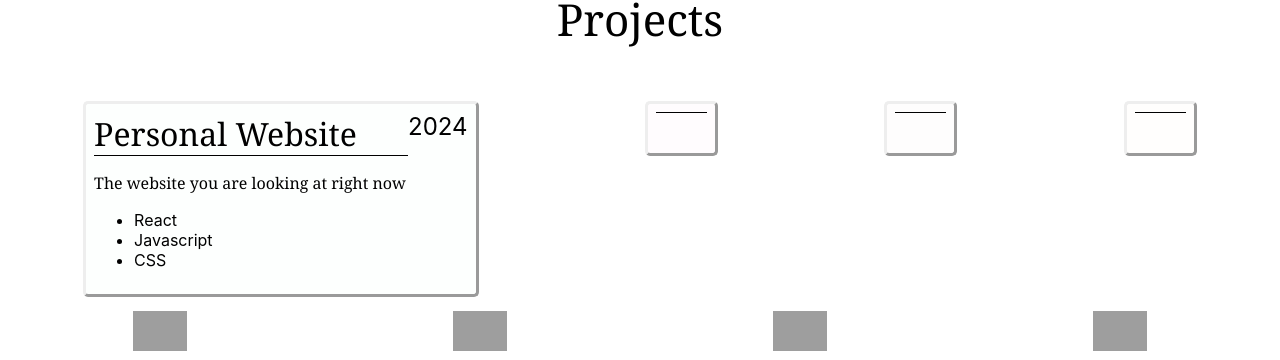
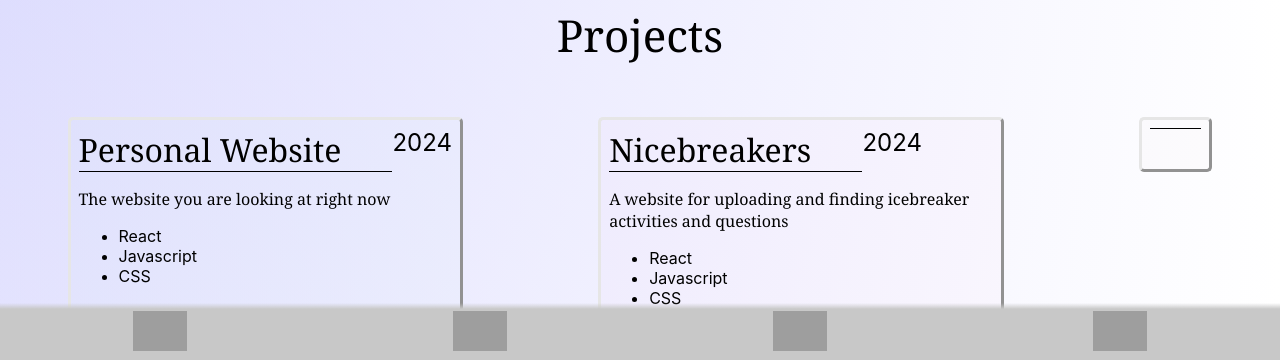
Before and after one commit to mmontelaro/mmontelaro.github.io, a React (Create React App) app: page /#/ in a window 1280 px wide. Shown: the part 437-797 px from the top of the page. Built offline with nearby package versions, Linux system fonts and the light colour scheme; grey boxes are pictures that could not be loaded.

Commit message:
cool background

```diff
--- a/src/pages/homepage/Homepage.jsx
+++ b/src/pages/homepage/Homepage.jsx
@@ -1,10 +1,35 @@
 import NavBar from "../../NavBar";
 import ProjectList from "./ProjectList";
 import "./Homepage.css"
+import "./useMousePosition"
+import useMousePosition from "./useMousePosition";
+import useWindowDimensions from "./useWindowDimensions";
+import {useState} from "react";
 
 export default function Homepage() {
 
-    const bgStyle = {display: "flex", flexDirection: "column", overflowY: "auto", height: "auto", marginTop: "10vh"}
+    const mousePosition = useMousePosition();
+    const [color, setColor] = useState({r: 200, g: 200, b: 255});
+
+    const colorVariety = 3
+    const updateChance = 0.7
+
+    const {height, width} = useWindowDimensions();
+
+    function computeBackground () {
+        if (Math.random() <= updateChance) {
+            setColor({r: Math.max(200, color.r + colorVariety*(Math.random() - 0.5)),
+                g: Math.max(200, color.g + colorVariety*(Math.random() - 0.5)),
+                b: Math.max(200, color.b + colorVariety*(Math.random() - 0.5))})
+        }
+        let colors = color.r + ", " + color.g + ", " + color.b
+        return "linear-gradient(90deg, rgb(255, 255, 255) 0%, rgba(" + colors + ", 0.5) " + (100*(mousePosition.x-2)/width) + "%, rgba(" + colors + ", 0.5) "+ (100*(mousePosition.x)/width) + "%, rgba(" + colors +", 0.5) " + (100*(mousePosition.x+2)/width) + "%, rgb(255, 255, 255) 100%), " +
+            "linear-gradient(180deg, rgb(255, 255, 255) 0%, rgba(" + colors + ", 0.5) " + (100*(mousePosition.y-2)/height) + "%, rgba(" + colors + ", 0.5) "+ (100*(mousePosition.y)/height) + "%, rgba(" + colors +", 0.5) " + (100*(mousePosition.y+2)/height) + "%, rgb(255, 255, 255) 100%)"
+    }
+
+    const pageStyle = {display: "flex", flexDirection: "column", height: "100vh", width: "100vw", position: "relative", background: computeBackground()}
+
+    const bgStyle = {display: "flex", flexDirection: "column", overflowY: "auto", height: "100vh", padding: "12vh 0 12vh 0"}
 
     const profileStyle = {display: "flex", justifyContent: "space-around"}
 
@@ -18,11 +43,12 @@ export default function Homepage() {
 
     const titleStyle = {fontFamily: "Georgia", fontSize: "5.5vmin", textAlign: "center"}
 
-    const bottomBar = {display: "flex", justifyContent: "space-around", marginTop: "auto"}
+    const bottomBar = {display: "flex", justifyContent: "space-around", marginTop: "auto", background: "linear-gradient(to top, rgba(200, 200, 200, 1) 90%, rgba(200, 200, 200, 0) 100%)", position: "absolute", bottom: "0", width: "100vw"}
 
-    const projects = [{name: "Personal Website", years: [2024,2024], description: "The website you are looking at right now", link: "/", tools: ["React", "Javascript", "CSS"]}, {link: "https://google.com"}, {}, {}]
+    const projects = [{name: "Personal Website", years: [2024,2024], description: "The website you are looking at right now", link: "/", tools: ["React", "Javascript", "CSS"]},
+        {name: "Nicebreakers", years: [2024,2024], description: "A website for uploading  and finding icebreaker activities and questions", link: "https://main.d3pb2yef2pgy2m.amplifyapp.com/", tools: ["React", "Javascript", "CSS", "AWS Amplify"]}, {}]
 
-    return (<div style={{display: "flex", flexDirection: "column", height: "100vh"}}>
+    return (<div style={pageStyle}>
         <NavBar/>
         <div style={bgStyle} className={"bg"}>
             Site Under Construction
--- a/src/pages/homepage/Project.css
+++ b/src/pages/homepage/Project.css
@@ -4,6 +4,7 @@
     padding: 1vmin 1vmin 1vmin 1vmin;
     border-radius: 5px;
     border-style: outset;
+    border-color: rgb(230,230,230);
     transition:
         padding 0.25s ease-in-out,
         margin 0.25s ease-in-out,
--- a/src/pages/homepage/ProjectList.jsx
+++ b/src/pages/homepage/ProjectList.jsx
@@ -2,6 +2,6 @@ import Project from "./Project.jsx"
 
 export default function ProjectList({projects}) {
     return (<div style={{display: "flex", justifyContent: "space-around", flexWrap: "wrap"}}>
-        {projects.map((p, i) => {return <Project id={i} project={p} />})}
+        {projects.map((p, i) => {return <Project key={i} project={p} />})}
     </div>)
 }
--- /dev/null
+++ b/src/pages/homepage/useMousePosition.jsx
@@ -0,0 +1,18 @@
+import React from 'react';
+const useMousePosition = () => {
+    const [
+        mousePosition,
+        setMousePosition
+    ] = React.useState({ x: null, y: null });
+    React.useEffect(() => {
+        const updateMousePosition = ev => {
+            setMousePosition({ x: ev.clientX, y: ev.clientY });
+        };
+        window.addEventListener('mousemove', updateMousePosition);
+        return () => {
+            window.removeEventListener('mousemove', updateMousePosition);
+        };
+    }, []);
+    return mousePosition;
+};
+export default useMousePosition;
--- /dev/null
+++ b/src/pages/homepage/useWindowDimensions.jsx
@@ -0,0 +1,24 @@
+import { useState, useEffect } from 'react';
+
+function getWindowDimensions() {
+    const { innerWidth: width, innerHeight: height } = window;
+    return {
+        width,
+        height
+    };
+}
+
+export default function useWindowDimensions() {
+    const [windowDimensions, setWindowDimensions] = useState(getWindowDimensions());
+
+    useEffect(() => {
+        function handleResize() {
+            setWindowDimensions(getWindowDimensions());
+        }
+
+        window.addEventListener('resize', handleResize);
+        return () => window.removeEventListener('resize', handleResize);
+    }, []);
+
+    return windowDimensions;
+}
```
